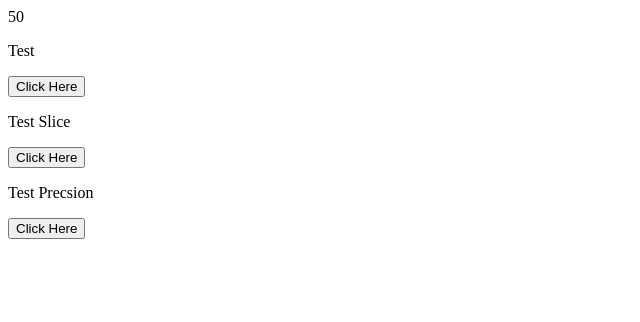
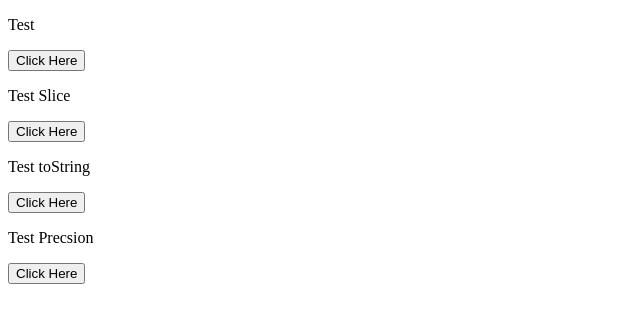
Before and after one commit to DavidB9/JavaScript_Projects, a plain HTML site: page Basic_JavaScript_Projects/Project8_string_methods/index.html in a window 1280 px wide. Shown: the whole page, without its empty margins (0-640 px from the left). Drawn offline with Linux system fonts and the light colour scheme.

Commit message:
Committing changes to Assignment 8
Added function for toString test

```diff
--- a/Basic_JavaScript_Projects/Project8_string_methods/JS/main.js
+++ b/Basic_JavaScript_Projects/Project8_string_methods/JS/main.js
@@ -20,5 +20,8 @@ function precisionTest() //function to handle toPrecision test
     document.getElementById("testPrecision").innerHTML = test.toPrecision(10); //display the variable to the precision of ten places on the p element with the id testPrecision
 }
 
-x = 50; //create a variable and store a number
-document.writeln(x.toString()); //write the variable to doc while changing it to a string
+function testToString() //function to handle toString test
+{
+    x = 50; //create a variable and store a number
+    document.getElementById("test").innerHTML = x.toString();
+}
--- a/Basic_JavaScript_Projects/Project8_string_methods/index.html
+++ b/Basic_JavaScript_Projects/Project8_string_methods/index.html
@@ -9,6 +9,8 @@
         <button onclick="fullSentence()">Click Here</button>
         <p id="testSlice">Test Slice</p>
         <button onclick="slice()">Click Here</button>
+        <p id="test">Test toString</p>
+        <button onclick="testToString()">Click Here</button>
         <p id="testPrecision">Test Precsion</p>
         <button onclick="precisionTest()">Click Here</button>
     </body>
```
